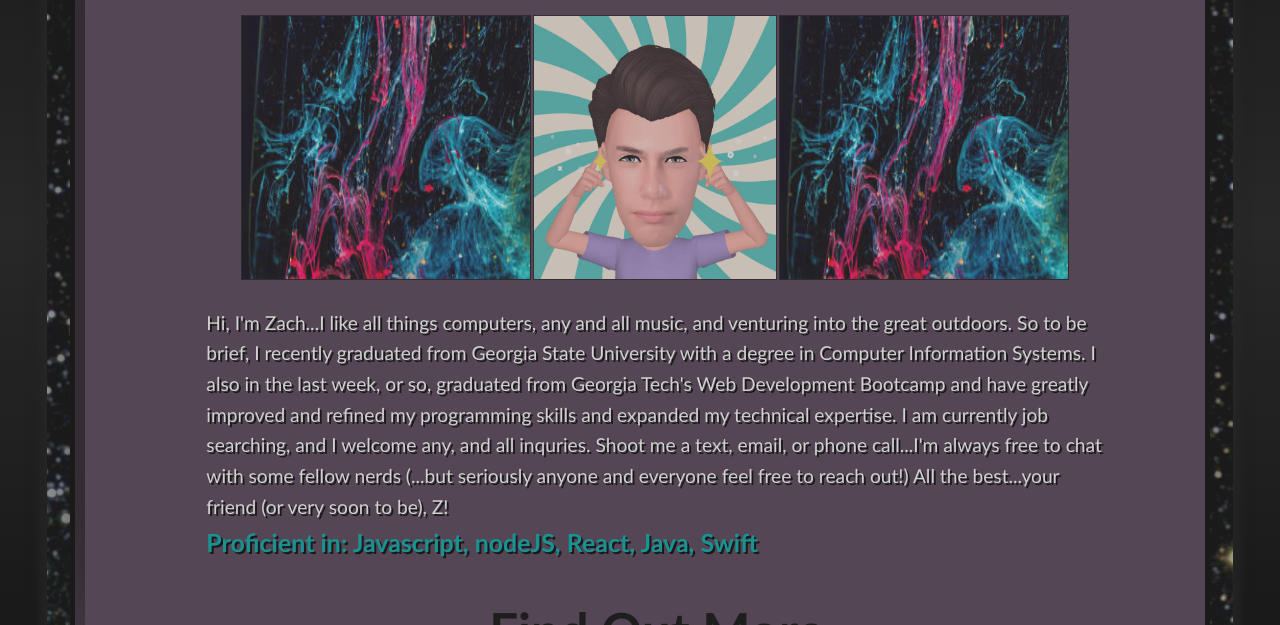
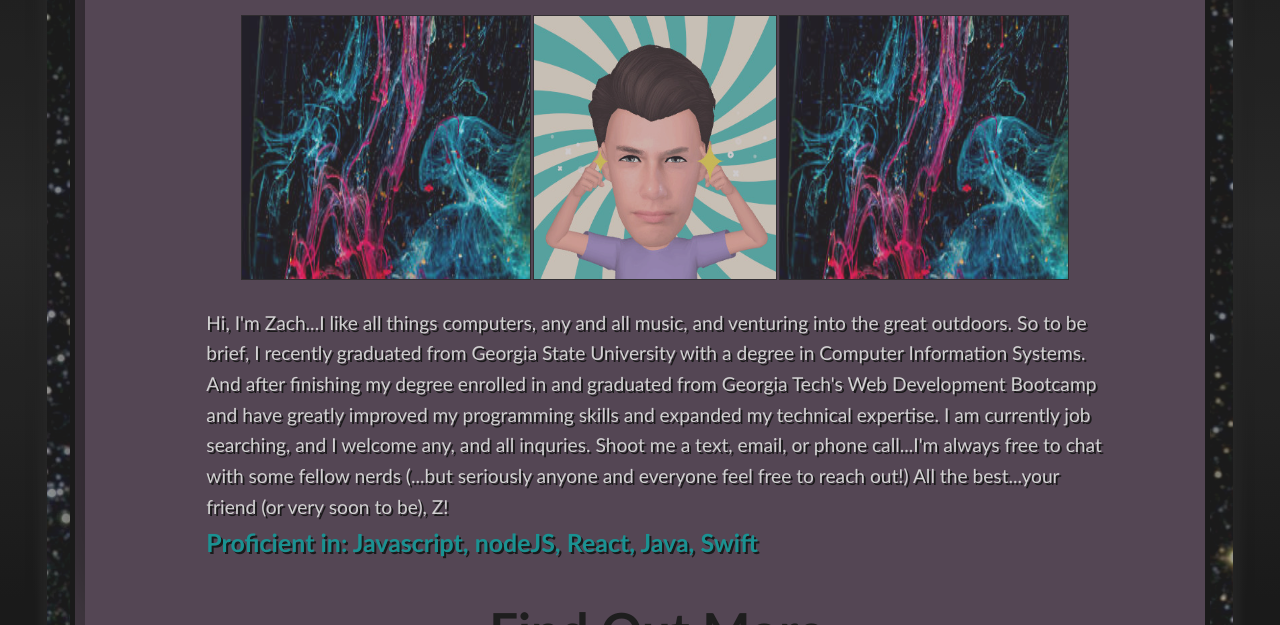
Before and after one commit to zscott92/z_portfolio, a website: page public/index.html in a window 1280 px wide. Shown: the part 175-800 px from the top of the page. Drawn offline with nearby package versions, Linux system fonts and the light colour scheme.

Commit message:
change to about me

```diff
--- a/public/index.html
+++ b/public/index.html
@@ -29,8 +29,8 @@
                         Hi, I'm Zach...I like all things computers, any and all music, and venturing into the great
                         outdoors.
                         So to be brief, I recently graduated from Georgia State University with a degree in Computer
-                        Information Systems. I also in the last week, or so, graduated from Georgia Tech's Web Development Bootcamp and have greatly
-                        improved and refined my programming skills and expanded my technical expertise. I am currently job searching,
+                        Information Systems. And after finishing my degree enrolled in and graduated from Georgia Tech's Web Development Bootcamp and have greatly
+                        improved my programming skills and expanded my technical expertise. I am currently job searching,
                         and I welcome any, and all inquries. Shoot me a text, email, or phone call...I'm always free to chat with some
                         fellow nerds (...but seriously anyone and everyone feel free to reach out!) All the best...your friend (or very soon to be), Z!
                         <br><b>Proficient in: Javascript, nodeJS, React, Java, Swift</b>
```
